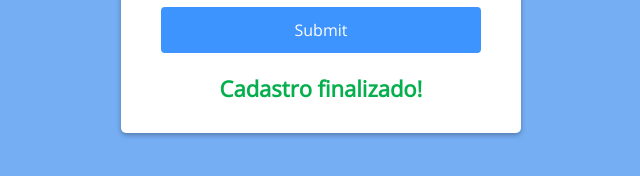
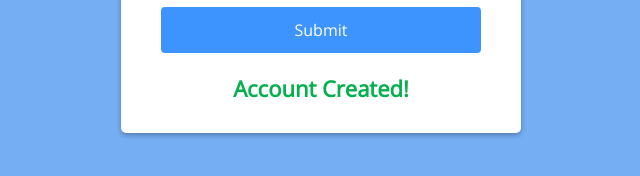
Before and after one commit to gbLw1/Client-Side-JS-Validation, a plain HTML site: page page/index.html in a window 1280 px wide. Both pictures are taken after typing "Sample", "name@example.com", "Sample123", "Sample123" into the empty fields and a click on the button "Submit". Shown: the part 582-758 px from the top of the page, 319-959 px from the left. Drawn offline with nearby package versions, Linux system fonts and the light colour scheme.

Commit message:
finished

```diff
--- a/page/index.html
+++ b/page/index.html
@@ -49,8 +49,8 @@
 
             <button>Submit</button>
 
-            <div id="fim">
-                Cadastro finalizado!
+            <div id="end">
+                Success message
             </div>
         </form>
     </div>
--- a/page/script.js
+++ b/page/script.js
@@ -49,17 +49,17 @@ function checkInputs() {
     }
 
     // show a success message //
-    const fim = document.getElementById('fim');
+    const end = document.getElementById('end');
 
     if((username.parentElement.className == 'form-control success') &&
     (email.parentElement.className == 'form-control success') &&
     (password.parentElement.className == 'form-control success') &&
     (password2.parentElement.className == 'form-control success')) {
 
-        fim.innerHTML = `Cadastro finalizado!`
-        fim.style.display = 'flex'
-        fim.style.justifyContent = 'center'
-        fim.style.paddingTop = '20px'
+        end.innerHTML = `Account Created!`
+        end.style.display = 'flex'
+        end.style.justifyContent = 'center'
+        end.style.paddingTop = '20px'
 
         // Almost working (only show the first one)
             // const small = document.querySelectorAll('.form-control small');
@@ -67,7 +67,7 @@ function checkInputs() {
             // small.style.visibility = "visible";
             // small.style.color = "#2ecc71";
     } else {
-        fim.style.display = 'none'
+        end.style.display = 'none'
     }
 }
 
--- a/page/style.css
+++ b/page/style.css
@@ -113,7 +113,7 @@ body {
     transform: scale(.98);
 }
 
-.form #fim {
+.form #end {
     display: none;
     color: #06af4d;
     font-weight: bold;
```
Also changed, not shown: 1 other file.
